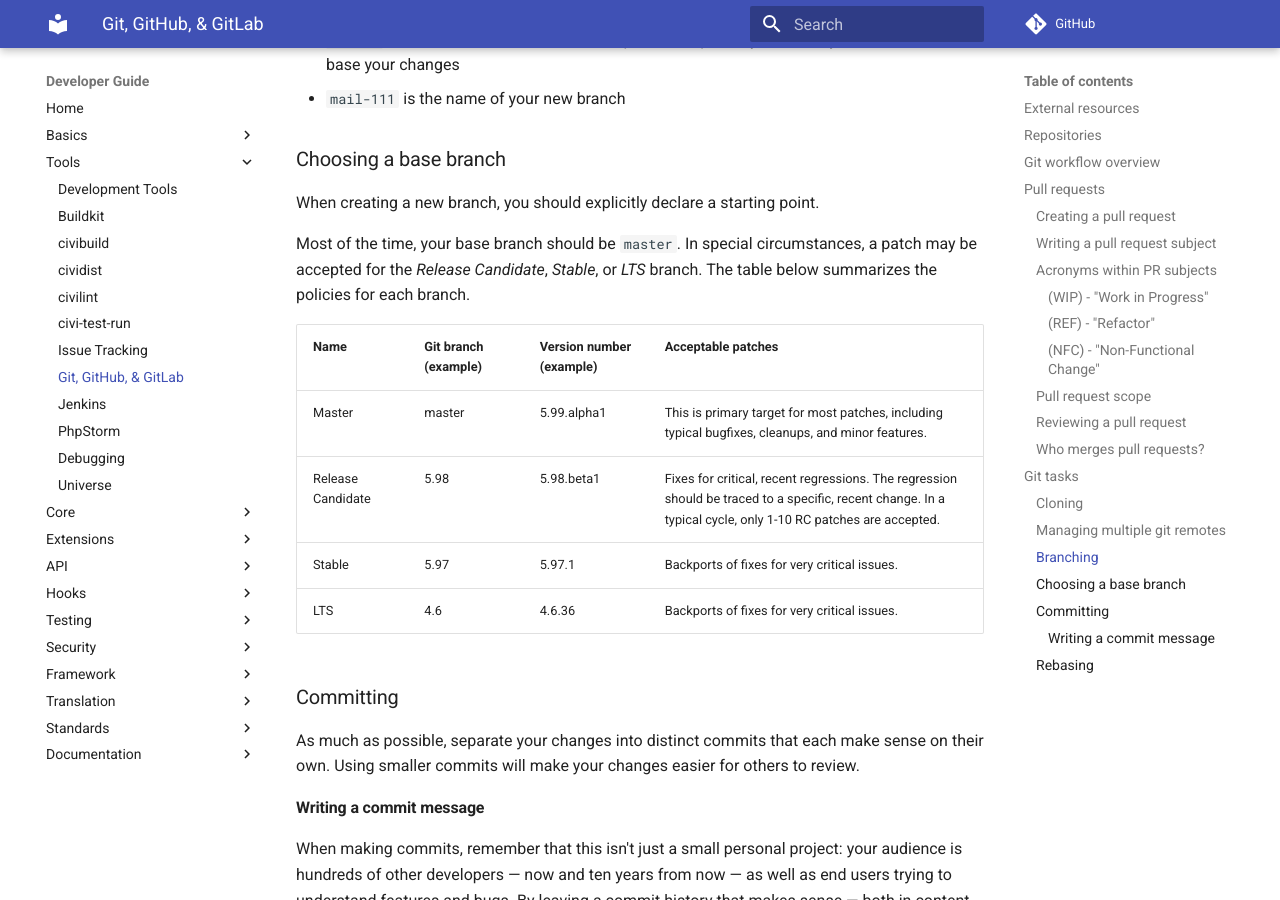
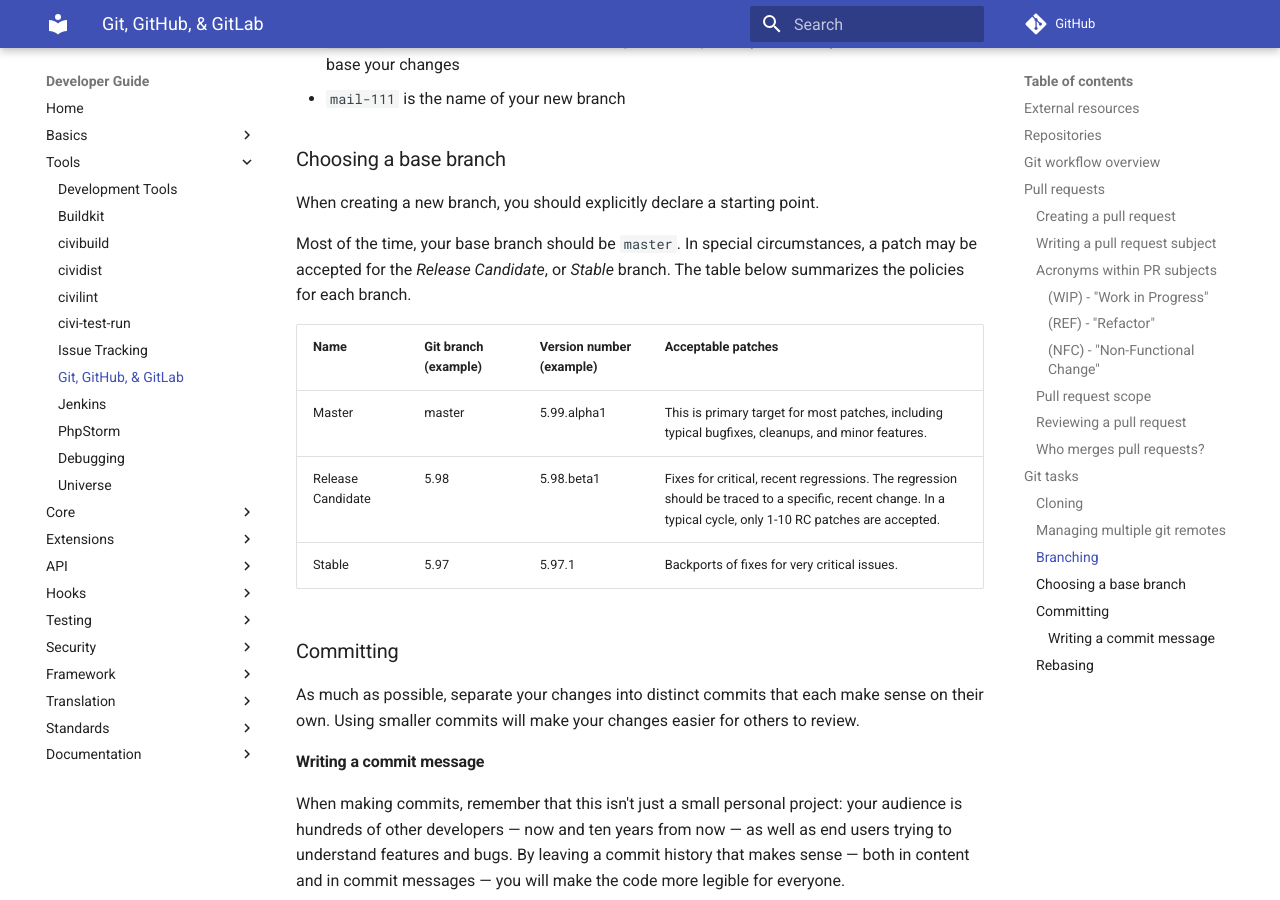
Before and after one commit to civicrm/civicrm-dev-docs, an MkDocs documentation site: the page built from docs/tools/git.md, in a window 1280 px wide and 900 px high, scrolled down 7692 px. Built offline with MkDocs 1.6.1 and Material for MkDocs 9.7.7, drawn with Linux system fonts in a browser that asks for light colours; comment, search, counter and statistics services are not loaded; old or Windows-style settings are respelled for this version of MkDocs.

Commit message:
removed reference to the LTS
I didn't add in the ESR as I don't believe the policy  is clear enough to be documented but generally I understand that the discussion takes place on the ESR channel & PRs are not really encouraged against the branch - the CT would do a PR if they decide to backport or agree someone else would

```diff
--- a/docs/tools/git.md
+++ b/docs/tools/git.md
@@ -233,14 +233,13 @@ $ git checkout upstream/master -b mail-111
 
 When creating a new branch, you should explicitly declare a starting point.
 
-Most of the time, your base branch should be `master`.  In special circumstances, a patch may be accepted for the *Release Candidate*, *Stable*, or *LTS* branch. The table below summarizes the policies for each branch.
+Most of the time, your base branch should be `master`.  In special circumstances, a patch may be accepted for the *Release Candidate*, or *Stable* branch. The table below summarizes the policies for each branch.
 
 | Name | Git branch (example) | Version number (example) | Acceptable patches |
 | --- | ---- | --- | --- |
 | Master | master | 5.99.alpha1 | This is primary target for most patches, including typical bugfixes, cleanups, and minor features. |
 | Release Candidate | 5.98 | 5.98.beta1 | Fixes for critical, recent regressions. The regression should be traced to a specific, recent change. In a typical cycle, only 1-10 RC patches are accepted.|
 | Stable | 5.97 | 5.97.1 | Backports of fixes for very critical issues. |
-| LTS | 4.6 | 4.6.36 | Backports of fixes for very critical issues. |
 
 ### Committing {:#committing}
 
```
